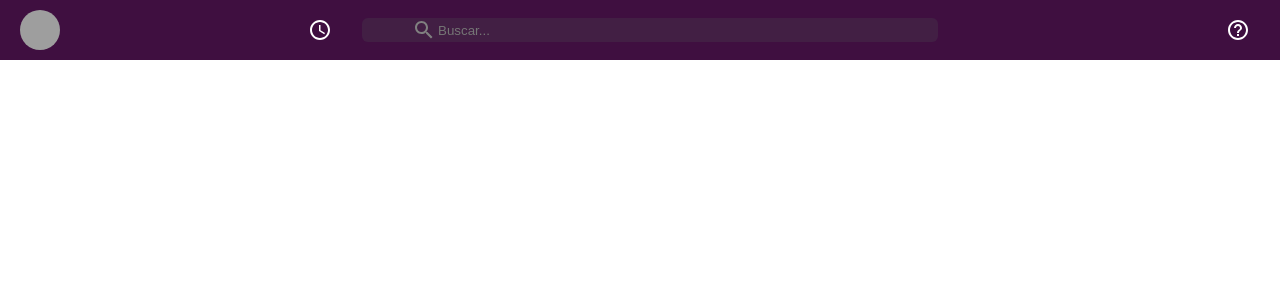
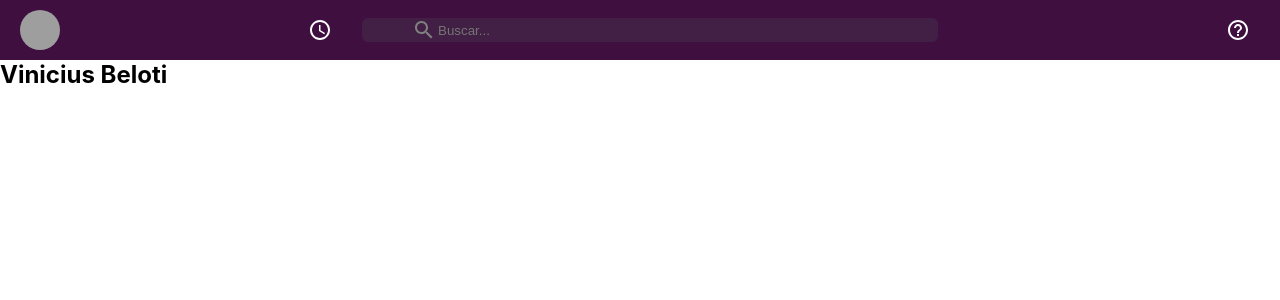
Before and after one commit to vbeloti/slack-web, a React (Create React App) app: page / in a window 1280 px wide. Shown: the top 300 px of the page. Built offline with nearby package versions, Linux system fonts and the light colour scheme; grey boxes are pictures that could not be loaded.

Commit message:
chore: move Sidebar location

```diff
--- a/src/App.tsx
+++ b/src/App.tsx
@@ -1,7 +1,7 @@
 import React from 'react';
 import './App.css';
 import Header from './components/Header';
-import Sidebar from './components/Header/Sidebar';
+import Sidebar from './components/Sidebar';
 
 function App() {
   return (
--- a/src/components/Header/Sidebar/index.tsx
+++ b/src/components/Sidebar/index.tsx
@@ -5,7 +5,12 @@ import './styles.css';
 const Sidebar: React.FC = () => {
   return (
       <div className="sidebar">
+          <div className="sidebar__header">
+            <h2>Vinicius Beloti</h2>
+            <h3>
 
+            </h3>
+          </div>
       </div>
   );
 }
```
Also changed, not shown: src/components/Sidebar/styles.css (added).
